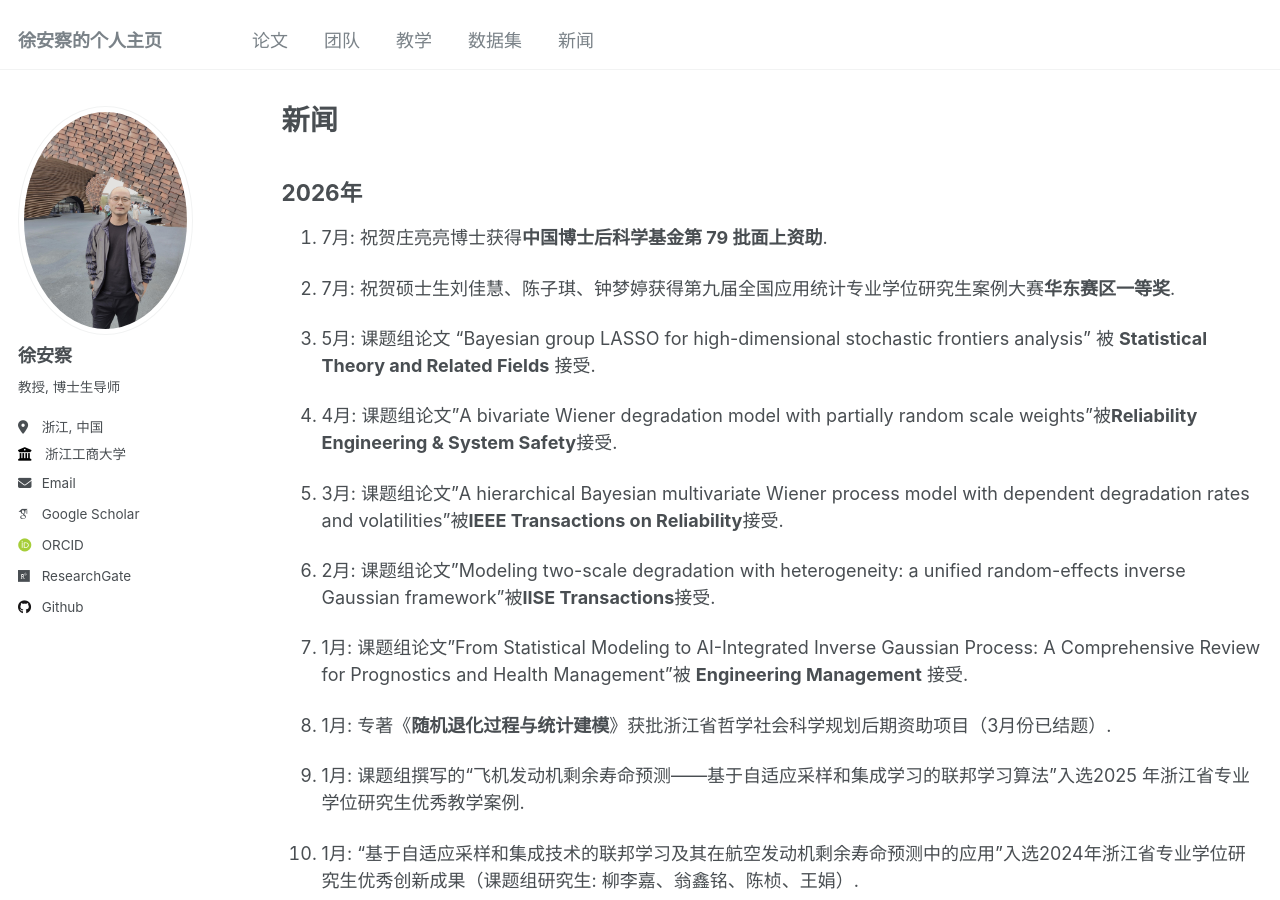
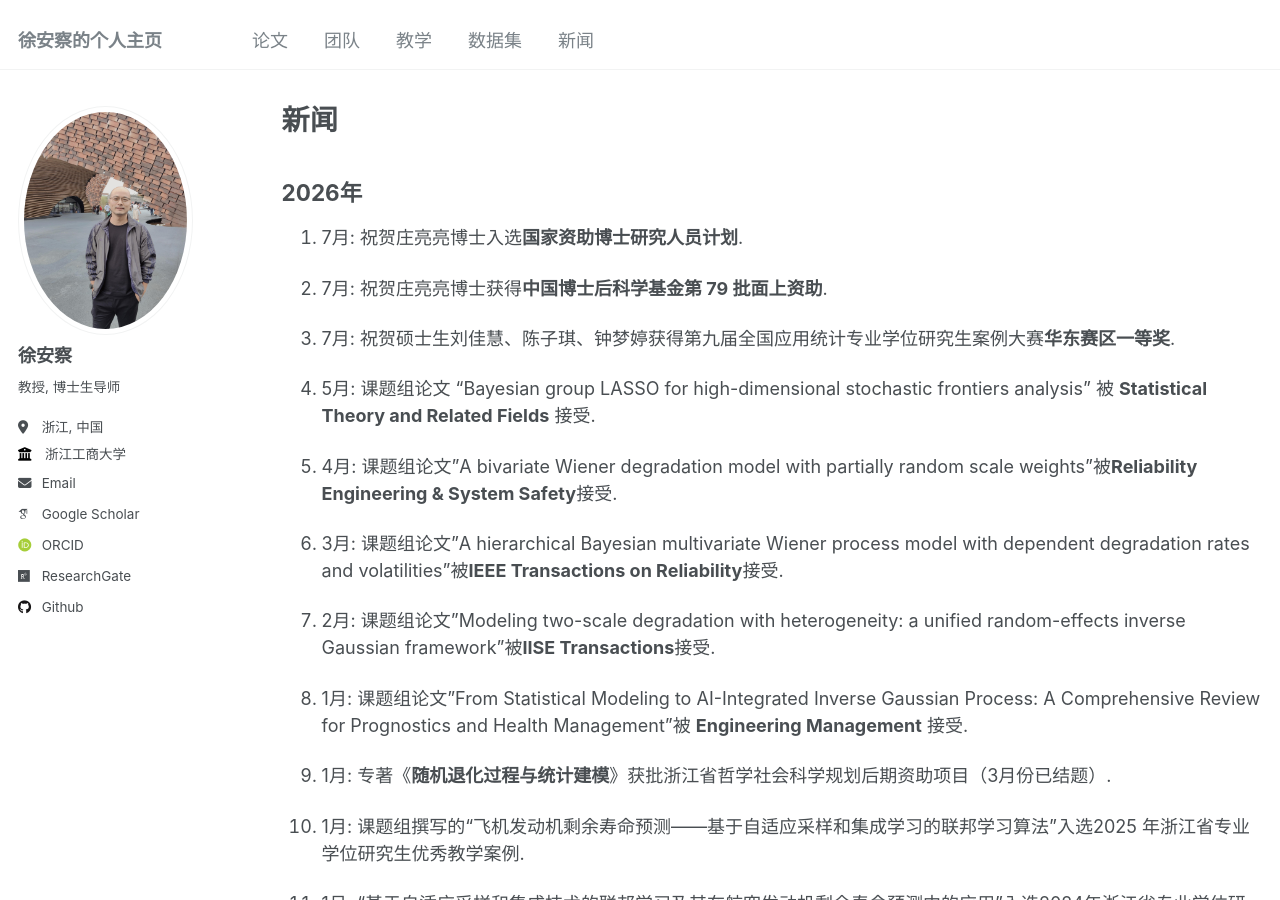
Before and after one commit to XU-ANCHA/XU-ANCHA.github.io, a Jekyll site: the page built from _pages/year-archive.md, in a window 1280 px wide and 900 px high. Built offline with Jekyll 4.4.1, drawn with Linux system fonts in a browser that asks for light colours; some web fonts are replaced.

Commit message:
Update year-archive.md

```diff
--- a/_pages/year-archive.md
+++ b/_pages/year-archive.md
@@ -6,6 +6,8 @@ author_profile: true
 ---
 
 ## 2026年
+
+1. 7月: 祝贺庄亮亮博士入选**国家资助博士研究人员计划**.
 
 1. 7月: 祝贺庄亮亮博士获得**中国博士后科学基金第 79 批面上资助**.
 
```
